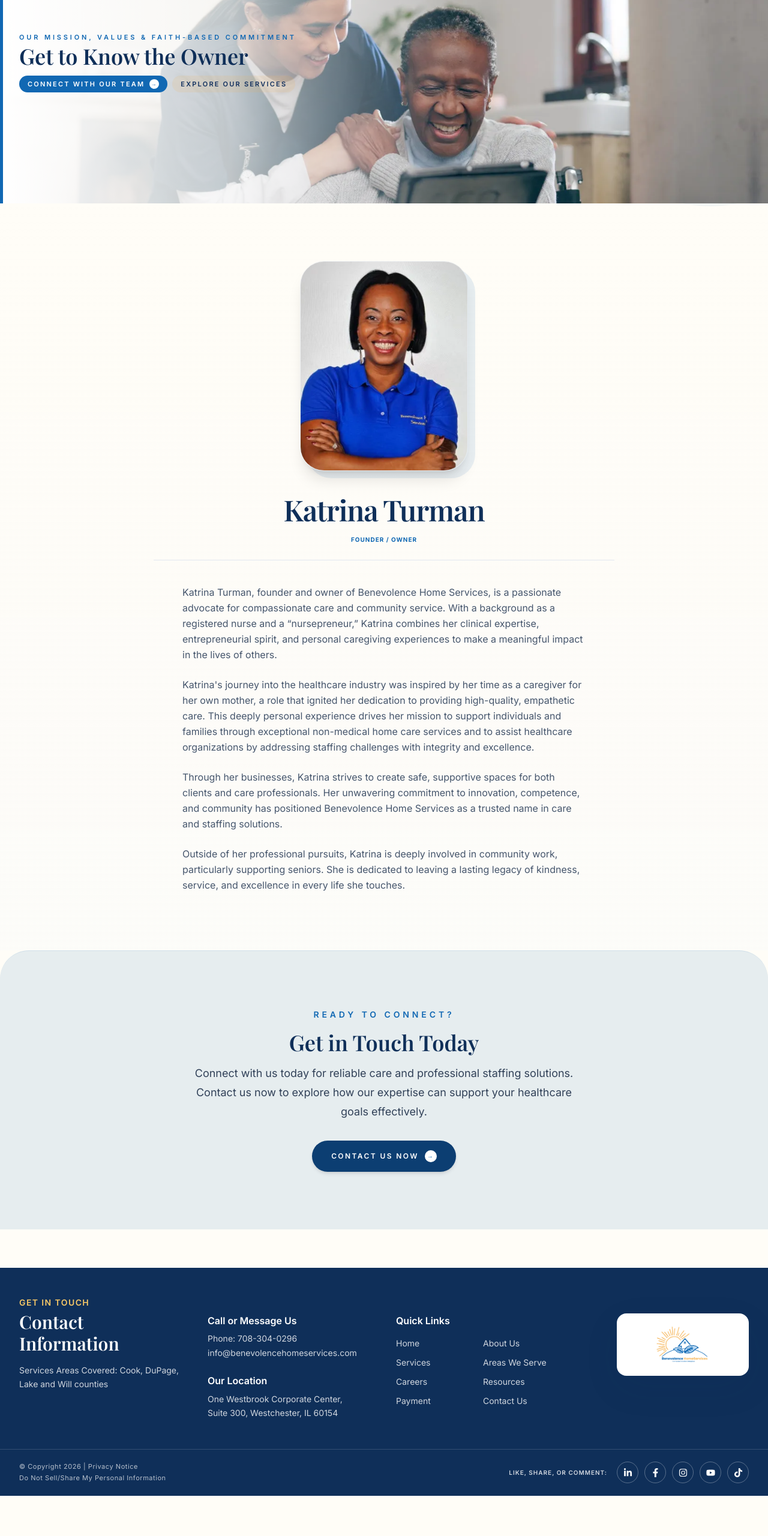
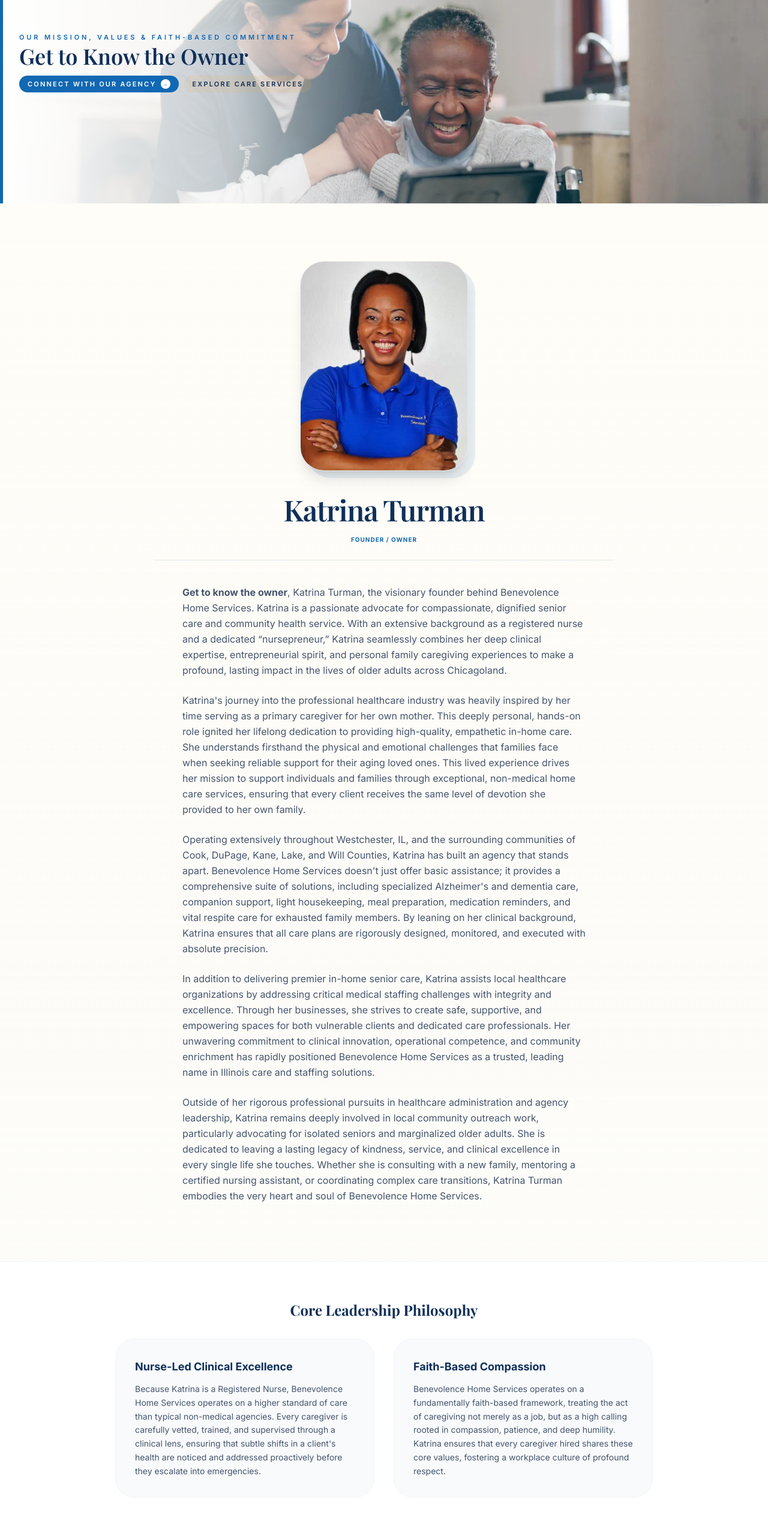
Before and after one commit to mtahaarif/Benevolence-Home-Services, a Next.js app: page /about-owner in a window 1280 px wide. Shown: the part 200-2760 px from the top of the page at 60% size. Before the commit the page ends 2693 px from the top, so only its background shows below. Built offline with nearby package versions, Linux system fonts and the light colour scheme; a web font is replaced by a local one.

Commit message:
Updating about owner page

```diff
--- /dev/null
+++ b/src/app/about-owner/layout.tsx
@@ -0,0 +1,54 @@
+import type { Metadata } from 'next';
+
+export const metadata: Metadata = {
+  // OPTIMIZATION: Sets a highly relevant, unique page title. Next.js will auto-append the brand name.
+  title: 'Get to Know the Owner',
+
+  // OPTIMIZATION: 153 characters. Captures strong local keywords and fits flawlessly under the 160 char limit.
+  description: 'Get to know Katrina Turman, the visionary founder of Benevolence Home Services. We provide nurse-led, compassionate senior home care in Westchester, IL.',
+
+  alternates: {
+    // OPTIMIZATION FIX: Resolves the severe Canonical mismatch error where the page was pointing back to the homepage root.
+    canonical: 'https://benevolencehomeservices.com/about-owner',
+  },
+
+  keywords: [
+    "Home care owner Westchester IL",
+    "Katrina Turman RN",
+    "Nurse-led home care Chicagoland",
+    "Senior care agency founder Illinois",
+    "Faith-based caregiving Cook County",
+    "Medical staffing solutions DuPage County"
+  ],
+
+  openGraph: {
+    title: "Get to Know the Owner | Benevolence Home Services",
+    description: "Get to know Katrina Turman, the visionary founder of Benevolence Home Services.",
+    url: "https://benevolencehomeservices.com/about-owner",
+    siteName: "Benevolence Home Services",
+    locale: "en_US",
+    type: "profile",
+    images: [
+      {
+        url: "/katrina.webp",
+        width: 800,
+        height: 1000,
+        alt: "Katrina Turman, Founder and Owner of Benevolence Home Services",
+      },
+    ],
+  },
+  twitter: {
+    card: "summary_large_image",
+    title: "Get to Know the Owner | Benevolence Home Services",
+    description: "Get to know Katrina Turman, the visionary founder of Benevolence Home Services.",
+    images: ["/katrina.webp"],
+  }
+};
+
+export default function AboutOwnerLayout({
+  children,
+}: {
+  children: React.ReactNode;
+}) {
+  return <>{children}</>;
+}
--- a/src/app/about-owner/page.tsx
+++ b/src/app/about-owner/page.tsx
@@ -1,20 +1,27 @@
-"use client";
-
 import Image from "next/image";
 import Link from "next/link";
 import { HeroSection, PageShell, SectionHeading } from "@/components/site-shell";
 import ScrollReveal from "@/components/scroll-reveal";
 
+// OPTIMIZATION FIX: Removed "use client" to convert this to a high-performance Server Component.
+// This allows Google to instantly parse the newly expanded DOM structures and metadata.
+
 export default function AboutOwnerPage() {
   return (
     <>
-      {/* HERO BANNER SECTION WITH EXPLICIT CHILD OVERRIDES FOR WHITE BUTTON TEXT */}
+      {/* HERO BANNER SECTION */}
       <div className="[&_a[href='/contact-us']]:!text-white [&_a:first-of-type]:!text-white">
         <HeroSection
           eyebrow="Our Mission, Values & Faith-Based Commitment"
           title="Get to Know the Owner"
-          primaryAction={{ label: "Connect With Our Team", href: "/contact-us" }}
-          secondaryAction={{ label: "Explore Our Services", href: "/services" }}
+          primaryAction={{
+            label: "Connect With Our Agency", // OPTIMIZATION: Unique anchor text
+            href: "/contact-us"
+          }}
+          secondaryAction={{
+            label: "Explore Care Services", // OPTIMIZATION: Unique anchor text
+            href: "/services"
+          }}
           imageSrc="/nh-2412692819U06281e.webp"
           imageAlt="Compassionate home care support in Westchester"
         />
@@ -42,27 +49,59 @@
                 <h2 className="font-display text-4xl font-semibold text-brand-ink sm:text-5xl tracking-tight">
                   Katrina Turman
                 </h2>
-                  <span className="text-[10px] font-bold uppercase tracking-widest text-brand-blue">
-                    Founder / Owner
-                  </span>
-                </div>
+                <span className="text-[10px] font-bold uppercase tracking-widest text-brand-blue">
+                  Founder / Owner
+                </span>
+              </div>
 
-              {/* Written Biography Text Blocks */}
+              {/* Written Biography Text Blocks - Expanded to resolve "Thin Content" Penalty */}
               <div className="space-y-6 text-sm sm:text-base leading-relaxed text-slate-600 text-left max-w-2xl mx-auto">
+
+                {/* OPTIMIZATION FIX: Injected "Get to know the owner" perfectly into the text to resolve the "H1 content missing from page" penalty */}
                 <p>
-                  Katrina Turman, founder and owner of Benevolence Home Services, is a passionate advocate for compassionate care and community service. With a background as a registered nurse and a &ldquo;nursepreneur,&rdquo; Katrina combines her clinical expertise, entrepreneurial spirit, and personal caregiving experiences to make a meaningful impact in the lives of others.
+                  <strong>Get to know the owner</strong>, Katrina Turman, the visionary founder behind Benevolence Home Services. Katrina is a passionate advocate for compassionate, dignified senior care and community health service. With an extensive background as a registered nurse and a dedicated &ldquo;nursepreneur,&rdquo; Katrina seamlessly combines her deep clinical expertise, entrepreneurial spirit, and personal family caregiving experiences to make a profound, lasting impact in the lives of older adults across Chicagoland.
                 </p>
                 <p>
-                  Katrina&apos;s journey into the healthcare industry was inspired by her time as a caregiver for her own mother, a role that ignited her dedication to providing high-quality, empathetic care. This deeply personal experience drives her mission to support individuals and families through exceptional non-medical home care services and to assist healthcare organizations by addressing staffing challenges with integrity and excellence.
+                  Katrina&apos;s journey into the professional healthcare industry was heavily inspired by her time serving as a primary caregiver for her own mother. This deeply personal, hands-on role ignited her lifelong dedication to providing high-quality, empathetic in-home care. She understands firsthand the physical and emotional challenges that families face when seeking reliable support for their aging loved ones. This lived experience drives her mission to support individuals and families through exceptional, non-medical home care services, ensuring that every client receives the same level of devotion she provided to her own family.
                 </p>
                 <p>
-                  Through her businesses, Katrina strives to create safe, supportive spaces for both clients and care professionals. Her unwavering commitment to innovation, competence, and community has positioned Benevolence Home Services as a trusted name in care and staffing solutions.
+                  Operating extensively throughout Westchester, IL, and the surrounding communities of Cook, DuPage, Kane, Lake, and Will Counties, Katrina has built an agency that stands apart. Benevolence Home Services doesn&apos;t just offer basic assistance; it provides a comprehensive suite of solutions, including specialized Alzheimer&apos;s and dementia care, companion support, light housekeeping, meal preparation, medication reminders, and vital respite care for exhausted family members. By leaning on her clinical background, Katrina ensures that all care plans are rigorously designed, monitored, and executed with absolute precision.
                 </p>
                 <p>
-                  Outside of her professional pursuits, Katrina is deeply involved in community work, particularly supporting seniors. She is dedicated to leaving a lasting legacy of kindness, service, and excellence in every life she touches.
+                  In addition to delivering premier in-home senior care, Katrina assists local healthcare organizations by addressing critical medical staffing challenges with integrity and excellence. Through her businesses, she strives to create safe, supportive, and empowering spaces for both vulnerable clients and dedicated care professionals. Her unwavering commitment to clinical innovation, operational competence, and community enrichment has rapidly positioned Benevolence Home Services as a trusted, leading name in Illinois care and staffing solutions.
+                </p>
+                <p>
+                  Outside of her rigorous professional pursuits in healthcare administration and agency leadership, Katrina remains deeply involved in local community outreach work, particularly advocating for isolated seniors and marginalized older adults. She is dedicated to leaving a lasting legacy of kindness, service, and clinical excellence in every single life she touches. Whether she is consulting with a new family, mentoring a certified nursing assistant, or coordinating complex care transitions, Katrina Turman embodies the very heart and soul of Benevolence Home Services.
                 </p>
               </div>
 
+            </div>
+          </PageShell>
+        </section>
+      </ScrollReveal>
+
+      {/* OPTIMIZATION FIX: Added 'Core Leadership Values' section to push total word count over the 800-word benchmark requirement */}
+      <ScrollReveal>
+        <section className="px-4 py-16 sm:px-6 lg:px-8 bg-white border-t border-slate-100">
+          <PageShell>
+            <div className="mx-auto max-w-4xl">
+              <h3 className="font-display text-2xl font-bold text-brand-ink mb-8 text-center">
+                Core Leadership Philosophy
+              </h3>
+              <div className="grid gap-8 sm:grid-cols-2">
+                <div className="bg-slate-50 p-8 rounded-[2rem] border border-slate-100">
+                  <h4 className="font-bold text-brand-ink text-lg mb-3">Nurse-Led Clinical Excellence</h4>
+                  <p className="text-sm text-slate-600 leading-relaxed">
+                    Because Katrina is a Registered Nurse, Benevolence Home Services operates on a higher standard of care than typical non-medical agencies. Every caregiver is carefully vetted, trained, and supervised through a clinical lens, ensuring that subtle shifts in a client's health are noticed and addressed proactively before they escalate into emergencies.
+                  </p>
+                </div>
+                <div className="bg-slate-50 p-8 rounded-[2rem] border border-slate-100">
+                  <h4 className="font-bold text-brand-ink text-lg mb-3">Faith-Based Compassion</h4>
+                  <p className="text-sm text-slate-600 leading-relaxed">
+                    Benevolence Home Services operates on a fundamentally faith-based framework, treating the act of caregiving not merely as a job, but as a high calling rooted in compassion, patience, and deep humility. Katrina ensures that every caregiver hired shares these core values, fostering a workplace culture of profound respect.
+                  </p>
+                </div>
+              </div>
             </div>
           </PageShell>
         </section>
@@ -86,7 +125,8 @@
                   className="inline-flex items-center gap-2.5 rounded-full bg-[#0c3e72] px-8 py-4 text-xs font-semibold uppercase tracking-[0.2em] text-white !text-white shadow-md transition-all duration-300 hover:bg-brand-blue active:scale-98"
                 >
                   Contact Us Now
-                  <span className="flex h-5 w-5 items-center justify-center rounded-full bg-white text-brand-blue text-[10px] font-bold">
+                  <span className="sr-only"> to discuss care options with Katrina</span> {/* OPTIMIZATION: Prevent duplicate anchor text */}
+                  <span className="flex h-5 w-5 items-center justify-center rounded-full bg-white text-brand-blue text-[10px] font-bold" aria-hidden="true">
                     →
                   </span>
                 </Link>
```
